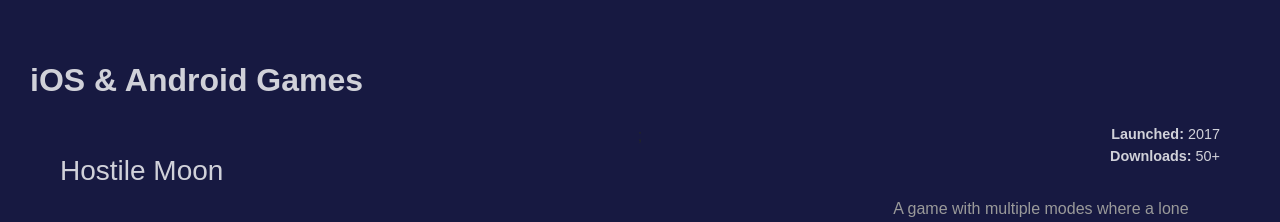
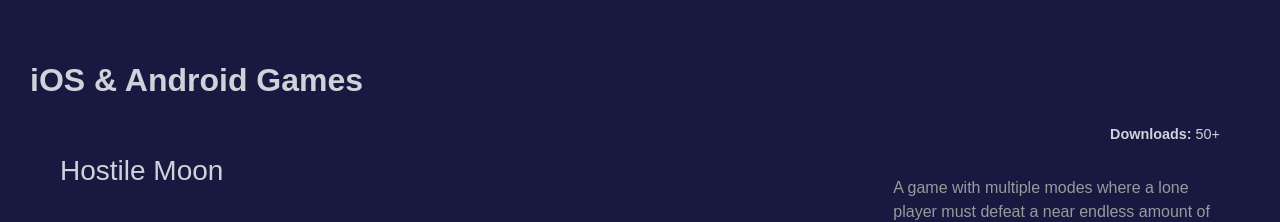
Before and after one commit to rohan-dhir/personal-website, a React (Create React App) app: page / in a window 1280 px wide. Shown: the part 1880-2102 px from the top of the page. Built offline with nearby package versions, Linux system fonts and the light colour scheme; grey boxes are pictures that could not be loaded.

Commit message:
Updated Props

```diff
--- a/src/components/Slider.js
+++ b/src/components/Slider.js
@@ -30,7 +30,6 @@ class Slider extends Component {
                 {SliderList.map(({
                     id,
                     title,
-                    launched,
                     downloads,
                     description,
                     video,
@@ -50,9 +49,6 @@ class Slider extends Component {
                                 <div className="col-lg-4">
                                     <div className="wrapper">
                                         <div className="slider-info">
-                                            <strong>Launched: </strong>
-                                            {launched}
-                                            <br />
                                             <strong>Downloads: </strong>
                                             {downloads}
                                         </div>
--- a/src/data/DataLists.js
+++ b/src/data/DataLists.js
@@ -100,7 +100,6 @@ export const SliderList = [
     {
         id: 1,
         title: "Hostile Moon",
-        launched: "2017",
         downloads: "50+",
         description: "A game with multiple modes where a lone player must defeat a near endless amount of enemies and cross more than 100 levels. Developed using Unity and Autodesk Maya for 3D modelling. Written in C#.",
         video: "https://www.youtube.com/embed/cucYpb_MY9M?autoplay=1&mute=1",
@@ -111,7 +110,6 @@ export const SliderList = [
     {
         id: 2,
         title: "Leaping Ball",
-        launched: "2017",
         downloads: "10+",
         description: "My first 3D game! A game in which a user must tap the screen to bounce the ball between the walls to maintain speed while avoiding obstacles. 3D models developed with Unity and Autodesk Maya, written in C#.",
         video: "",
@@ -122,7 +120,6 @@ export const SliderList = [
     {
         id: 3,
         title: "Drop of Faith",
-        launched: "2015",
         downloads: "3.5k+",
         description: "My first 2D game! An 'endless runner' style game where the user must dodge obstacles by rotating the device left or right to control the player. Developed with Xcode, written in Objective-C. Adobe Photoshop was used for 2D sprites.",
         video: "https://www.youtube.com/embed/6ccQvSVp5dA?autoplay=1&mute=1",
@@ -133,7 +130,6 @@ export const SliderList = [
     {
         id: 4,
         title: "Rocket Blast!",
-        launched: "2015",
         downloads: "10+",
         description: "Another 2D endless game written in Objective-C. Utilized many of the same assets from the first game to save on development time.",
         video: "",
```
